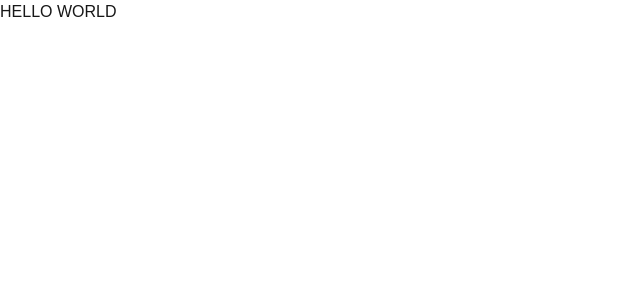
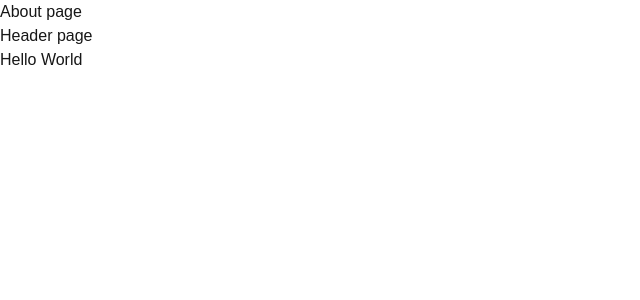
Before and after one commit to UBAIDRAZA1/Next.js-Project, a Next.js app: page / in a window 1280 px wide. Shown: the top 300 px of the page, without its empty margins (0-640 px from the left). Built offline with nearby package versions, Linux system fonts and the light colour scheme.

Commit message:
2 update

```diff
--- /dev/null
+++ b/src/app/components/About/page.tsx
@@ -0,0 +1,9 @@
+import React from 'react'
+
+const About = () => {
+  return (
+    <div>About page</div>
+  )
+}
+
+export default About
--- /dev/null
+++ b/src/app/components/Header/page.tsx
@@ -0,0 +1,9 @@
+import React from 'react'
+
+const Header = () => {
+  return (
+    <div>Header page</div>
+  )
+}
+
+export default Header
--- a/src/app/layout.tsx
+++ b/src/app/layout.tsx
@@ -1,7 +1,8 @@
 import type { Metadata } from "next";
 import localFont from "next/font/local";
 import "./globals.css";
- // Header component ka import
+import Header from "./components/Header/page";  // Header component ka import
+import About from "./components/About/page";  // About component ka import
 
 const geistSans = localFont({
   src: "./fonts/GeistVF.woff",
@@ -29,8 +30,9 @@
       <body
         className={`${geistSans.variable} ${geistMono.variable} antialiased`}
       >
-
-        {children}
+        <About />  {/* About component render ho raha hai */}
+        <Header />  {/* Header component render ho raha hai */}
+        {children}  {/* Baaki pages ka content render hoga */}
       </body>
     </html>
   );
--- a/src/app/page.tsx
+++ b/src/app/page.tsx
@@ -3,7 +3,7 @@
 
   return (
     <>
-    <h1>HELLO WORLD</h1>
+    <h1>Hello World</h1>
 
 
     </>
```
